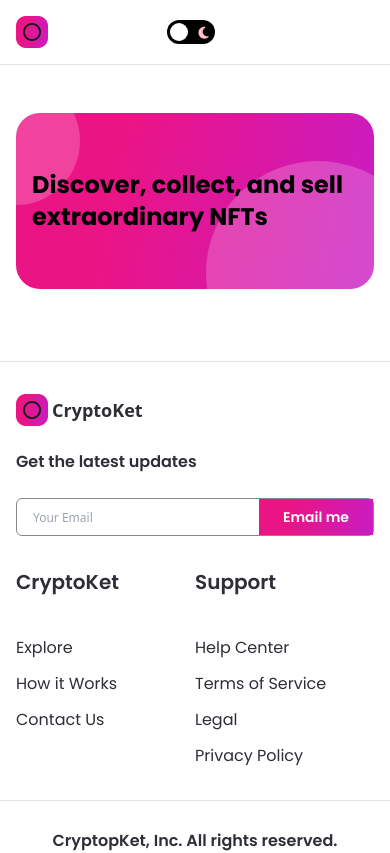
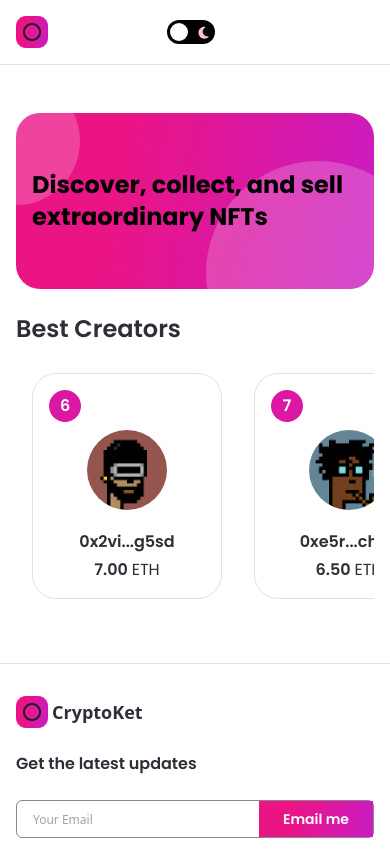
Before and after one commit to Steffany-Martins/mkt-nft-project, a Next.js app: page / in a window 390 px wide. Shown: the top 853 px of the page. Built offline with nearby package versions, Linux system fonts and the light colour scheme.

Commit message:
add top sellers section to home

```diff
--- /dev/null
+++ b/components/CreatorCard.jsx
@@ -0,0 +1,43 @@
+import React from 'react';
+import Image from 'next/image';
+
+import images from '../assets';
+
+const CreatorCard = ({ rank, creatorImage, creatorName, creatorEths }) => (
+  <div className="min-w-190 minlg:min-w-240 dark:bg-nft-black-3 bg-white border dark:border-nft-black-3 border-nft-gray-1 rounded-3xl flex flex-col p-4 m-4">
+    <div className="w-8 h-8 minlg:w-10 minlg:h-10 bg-nft-red-violet flexCenter rounded-full">
+      <p className="font-poppins text-white font-semibold text-base minlg:text-lg ">{rank}</p>
+    </div>
+
+    <div className="my-2 flex justify-center">
+      <div className="relative w-20 h-20 minlg:w-28 minlg:h-28">
+        <Image
+          src={creatorImage}
+          layout="fill"
+          objectFit="cover"
+          alt="creatorName"
+          className="rounded-full"
+        />
+
+        <div className="absolute w-4 h-4 minlg:w-7 minlg:h-7 bottom-2 -right-0">
+          <div className="relative">
+            <Image
+              src={images.tick}
+              layout="fill"
+              objectFit="contain"
+              alt="tick"
+            />
+          </div>
+        </div>
+      </div>
+
+    </div>
+
+    <div className="mt-3 minlg:mt-7 text-center flexCenter flex-col">
+      <p className="font-poppins dark:text-white text-nft-black-1 font-semibold text-base">{creatorName}</p>
+      <p className="mt-1 font-poppins dark:text-white text-nft-black-1 font-semibold text-base">{creatorEths.toFixed(2)} <span className="font-normal">ETH</span></p>
+    </div>
+  </div>
+);
+
+export default CreatorCard;
--- a/components/Navbar.jsx
+++ b/components/Navbar.jsx
@@ -1,4 +1,4 @@
-import { useState, useEffect, useContext } from 'react';
+import { useState } from 'react';
 
 import { FontAwesomeIcon as IconAwesome } from '@fortawesome/react-fontawesome';
 import {
--- a/components/index.js
+++ b/components/index.js
@@ -3,5 +3,6 @@ import Navbar from './Navbar';
 import Footer from './Footer';
 import ButtonVariant from './ButtonVariant';
 import Banner from './Banner';
+import CreatorCard from './CreatorCard';
 
-export { Navbar, Footer, ButtonVariant, Banner };
+export { Navbar, Footer, ButtonVariant, Banner, CreatorCard };
--- a/package.json
+++ b/package.json
@@ -16,6 +16,7 @@
     "@nomiclabs/hardhat-waffle": "2.0.3",
     "@openzeppelin/contracts": "^4.7.3",
     "axios": "0.26.0",
+    "crypto-random-string": "^5.0.0",
     "ethers": "5.5.4",
     "hardhat": "^2.12.0",
     "ipfs-http-client": "56.0.1",
--- a/pages/index.js
+++ b/pages/index.js
@@ -1,6 +1,49 @@
-import { Banner } from '../components';
+import { useState, useEffect, useRef } from 'react';
+import Image from 'next/image';
+import { useTheme } from 'next-themes';
+import { Banner, CreatorCard } from '../components';
+import { makeId } from '../utils/makeId';
+import images from '../assets';
 
-const Home = () => (
+const Home = () => {
+  const { theme } = useTheme();
+
+  const parentRef = useRef(null);
+  const scrollRef = useRef(null);
+  const [isHideButton, setIsHideButtons] = useState(false);
+
+  const handleScrollCarousel = (direction) => {
+    const { current } = scrollRef;
+
+    const scrollAmount = window.innerWidth > 1800 ? 270 : 210;
+
+    if (direction === 'left') {
+      current.scrollLeft -= scrollAmount;
+    } else {
+      current.scrollLeft += scrollAmount;
+    }
+  };
+
+  const isScrollable = () => {
+    const { current } = scrollRef;
+    const { current: parent } = parentRef;
+
+    if (current?.scrollWidth >= parent?.offsetWidth) {
+      setIsHideButtons(false);
+    } else {
+      setIsHideButtons(true);
+    }
+  };
+
+  useEffect(() => {
+    isScrollable();
+    window.addEventListener('resize', isScrollable);
+
+    return () => {
+      window.removeEventListener('resize', isScrollable);
+    };
+  });
+  return (
     <div className="flex justify-center p-12 sm:px-4">
       <div className="w-full minmd:w-4/5">
         <Banner
@@ -8,7 +51,63 @@ const Home = () => (
           parentStyles="justify-start mb-6 h-72 sm:h-60 p-12 xs:p-4 xs:h-44 rounded-3xl"
           childStyles="md:text-4xl sm:text-2xl xs=text-xl text-left"
         />
+        <div>
+          <h1 className="font-poppins dark:text-white text-nft-black-1 text-2xl minlg:text-4xl font-semibold ml-4 xs:ml-0">
+            {' '}
+            Best Creators{' '}
+          </h1>
+          <div className="relative flex-1 max-w-full flex mt-3" ref={parentRef}>
+            <div
+              className="flex flex-row w-max overflow-x-scroll no-scrollbar select-none"
+              ref={scrollRef}
+            >
+              {[6, 7, 8, 9, 10].map((i) => (
+                <CreatorCard
+                  key={`creator-${i}`}
+                  rank={i}
+                  creatorImage={images[`creator${i}`]}
+                  creatorName={`0x${makeId(3)}...${makeId(4)}
+                  `}
+                  creatorEths={10 - i * 0.5} // the topper sellers have more etherium start from 10 to the lower
+                />
+              ))}
+              {!isHideButton && (
+                <>
+                  <div
+                    onClick={() => handleScrollCarousel('left')}
+                    className="absolute w-8 h-8 minlg:w-12 minlg:h-12 top-45 cursor-pointer left-0"
+                  >
+                    <div className="relative">
+                      <Image
+                        src={images.left}
+                        layout="fill"
+                        object="contain"
+                        alt="left_arrow"
+                        className={theme === 'light' && 'filter invert'}
+                      />
+                    </div>
+                  </div>
+                  <div
+                    onClick={() => handleScrollCarousel('right')}
+                    className="absolute w-8 h-8 minlg:w-12 minlg:h-12 top-45 cursor-pointer right-0"
+                  >
+                    <div className="relative">
+                      <Image
+                        src={images.right}
+                        layout="fill"
+                        object="contain"
+                        alt="right_arrow"
+                        className={theme === 'light' && 'filter invert'}
+                      />
+                    </div>
+                  </div>
+                </>
+              )}
+            </div>
+          </div>
+        </div>
       </div>
     </div>
   );
+};
 export default Home;
--- /dev/null
+++ b/utils/makeId.js
@@ -0,0 +1,12 @@
+export const makeId = (length) => {
+  let result = '';
+
+  const characters = 'abcdefghijklmnopqrstuvwxyz0123456789';
+  const charactersLength = characters.length;
+
+  for (let i = 0; i < length; i += 1) {
+    result += characters.charAt(Math.floor(Math.random() * charactersLength));
+  }
+
+  return result;
+};
```
Also changed, not shown: 1 other file (tests, documents, lock files or other folders). Lines whose indentation alone changed are shown as unchanged.
